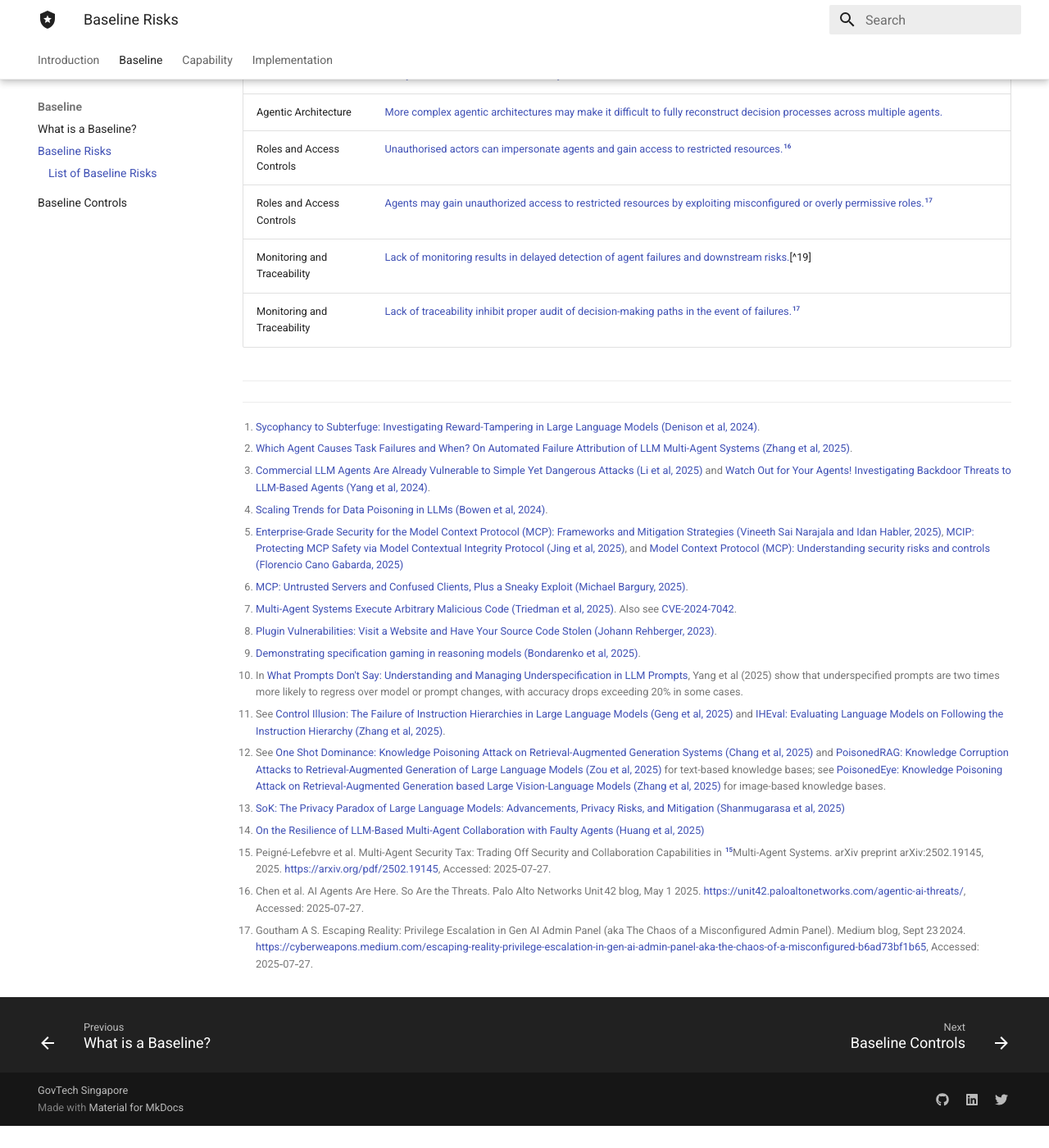
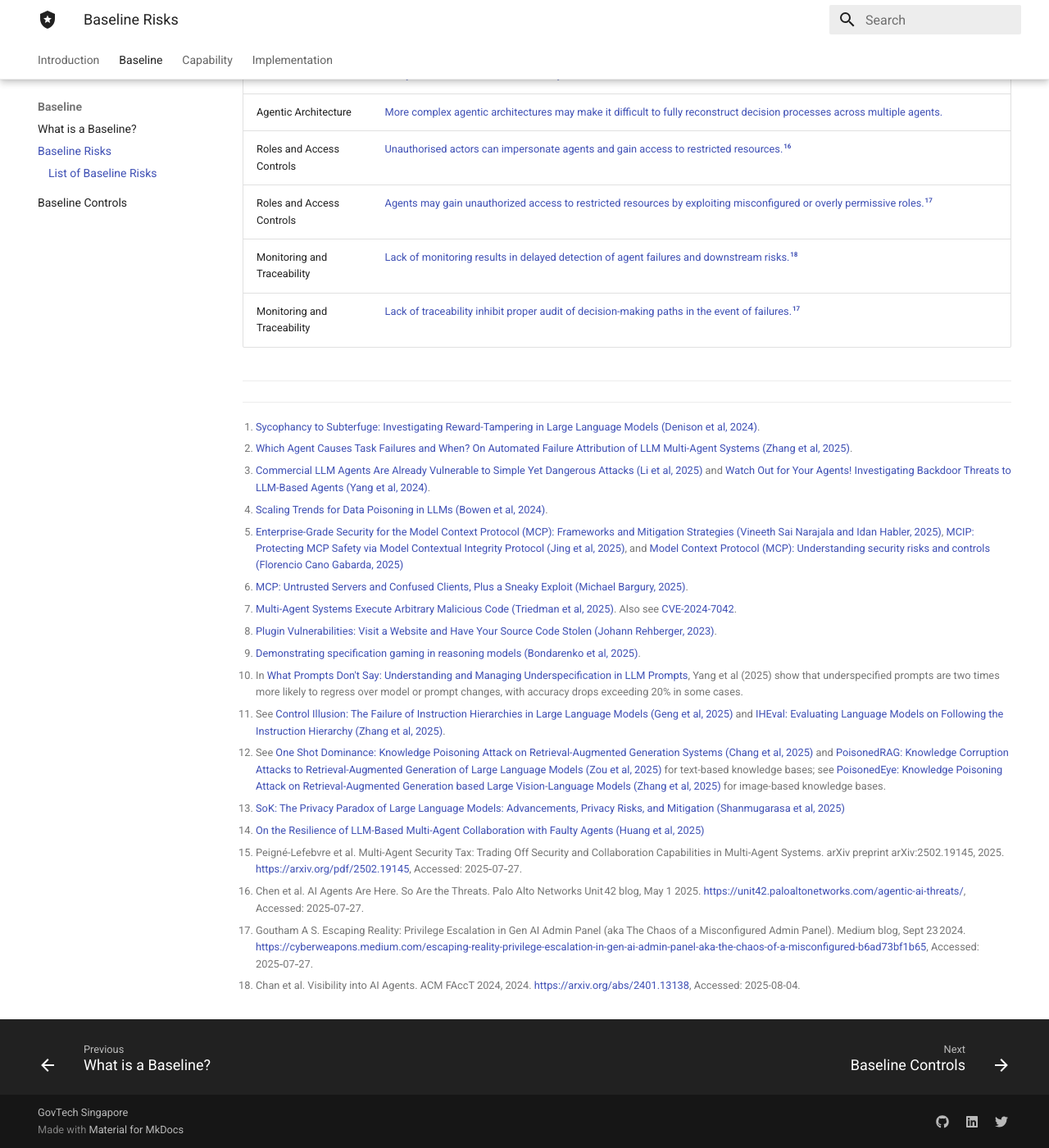
Before and after one commit to govtech-responsibleai/agentic-risk-capability-framework, an MkDocs documentation site: the page built from docs/baseline/risks.md, in a window 1280 px wide and 1400 px high, scrolled down 1199 px. Shown: the whole window at 82% size. Built offline with MkDocs 1.6.1 and Material for MkDocs 9.7.7, drawn with Linux system fonts in a browser that asks for light colours; before the commit the page ends 2572 px from its top, so only the background shows below that.

```diff
--- a/docs/baseline/risks.md
+++ b/docs/baseline/risks.md
@@ -47,9 +47,9 @@
 [^12]: See [One Shot Dominance: Knowledge Poisoning Attack on Retrieval-Augmented Generation Systems (Chang et al, 2025)](https://arxiv.org/abs/2505.11548v2) and [PoisonedRAG: Knowledge Corruption Attacks to Retrieval-Augmented Generation of Large Language Models (Zou et al, 2025)](https://arxiv.org/abs/2402.07867) for text-based knowledge bases; see [PoisonedEye: Knowledge Poisoning Attack on Retrieval-Augmented Generation based Large Vision-Language Models (Zhang et al, 2025)](https://openreview.net/pdf?id=6SIymOqJlc) for image-based knowledge bases.
 [^13]: [SoK: The Privacy Paradox of Large Language Models: Advancements, Privacy Risks, and Mitigation (Shanmugarasa et al, 2025)](https://arxiv.org/abs/2506.12699v2)
 [^15]: [On the Resilience of LLM-Based Multi-Agent Collaboration with Faulty Agents (Huang et al, 2025)](https://arxiv.org/abs/2408.00989v3)
-[^16]: Peigné-Lefebvre et al. Multi-Agent Security Tax: Trading Off Security and Collaboration Capabilities in [^16]Multi-Agent Systems. arXiv preprint arXiv:2502.19145, 2025. <https://arxiv.org/pdf/2502.19145>, Accessed: 2025‑07‑27.
+[^16]: Peigné-Lefebvre et al. Multi-Agent Security Tax: Trading Off Security and Collaboration Capabilities in Multi-Agent Systems. arXiv preprint arXiv:2502.19145, 2025. <https://arxiv.org/pdf/2502.19145>, Accessed: 2025‑07‑27.
 [^17]: Chen et al. AI Agents Are Here. So Are the Threats. Palo Alto Networks Unit 42 blog, May 1 2025. <https://unit42.paloaltonetworks.com/agentic-ai-threats/>, Accessed: 2025‑07‑27.
 [^18]: Goutham A S. Escaping Reality: Privilege Escalation in Gen AI Admin Panel (aka The Chaos of a Misconfigured Admin Panel). Medium blog, Sept 23 2024. <https://cyberweapons.medium.com/escaping-reality-privilege-escalation-in-gen-ai-admin-panel-aka-the-chaos-of-a-misconfigured-b6ad73bf1b65>, Accessed: 2025‑07‑27.
-
+[^19]: Chan et al. Visibility into AI Agents. ACM FAccT 2024, 2024. <https://arxiv.org/abs/2401.13138>, Accessed: 2025-08-04.
 
 ---
```
Also changed, not shown: docs/capability/index.md (+13 -9 lines).
